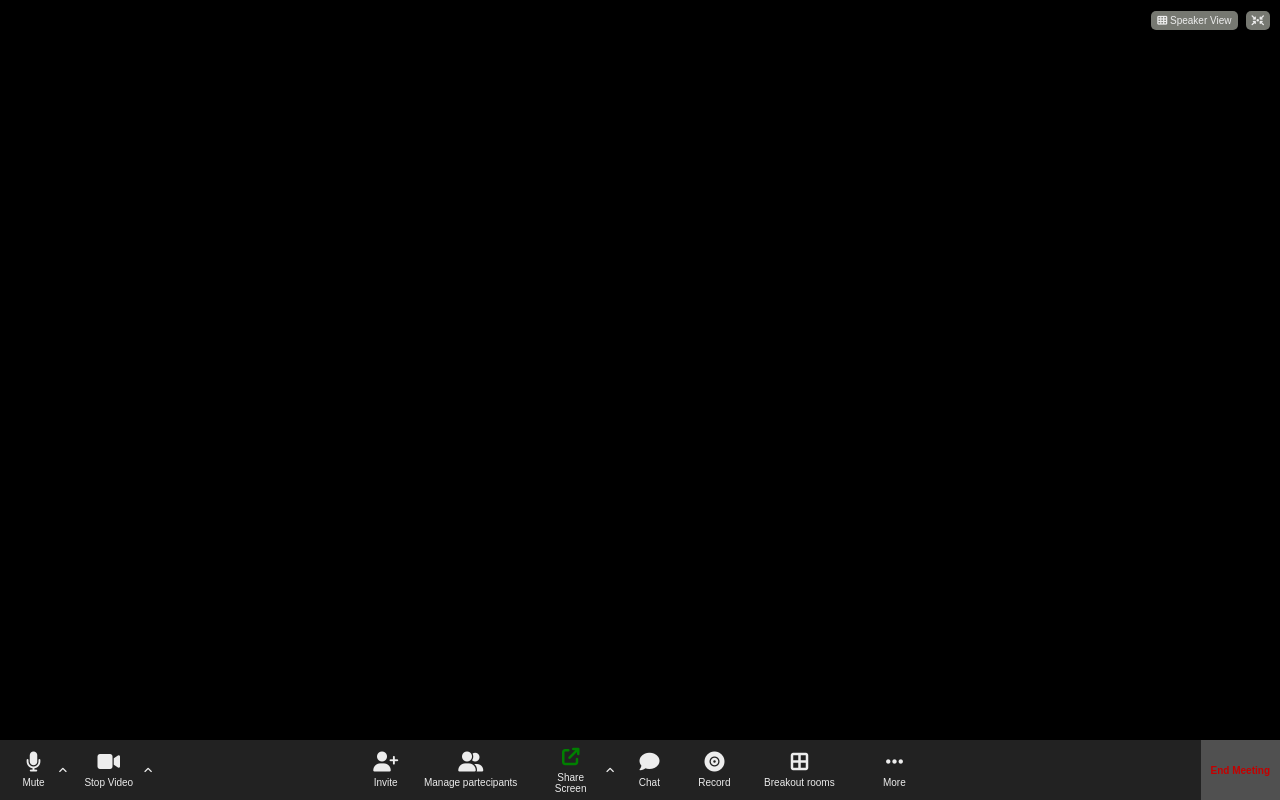
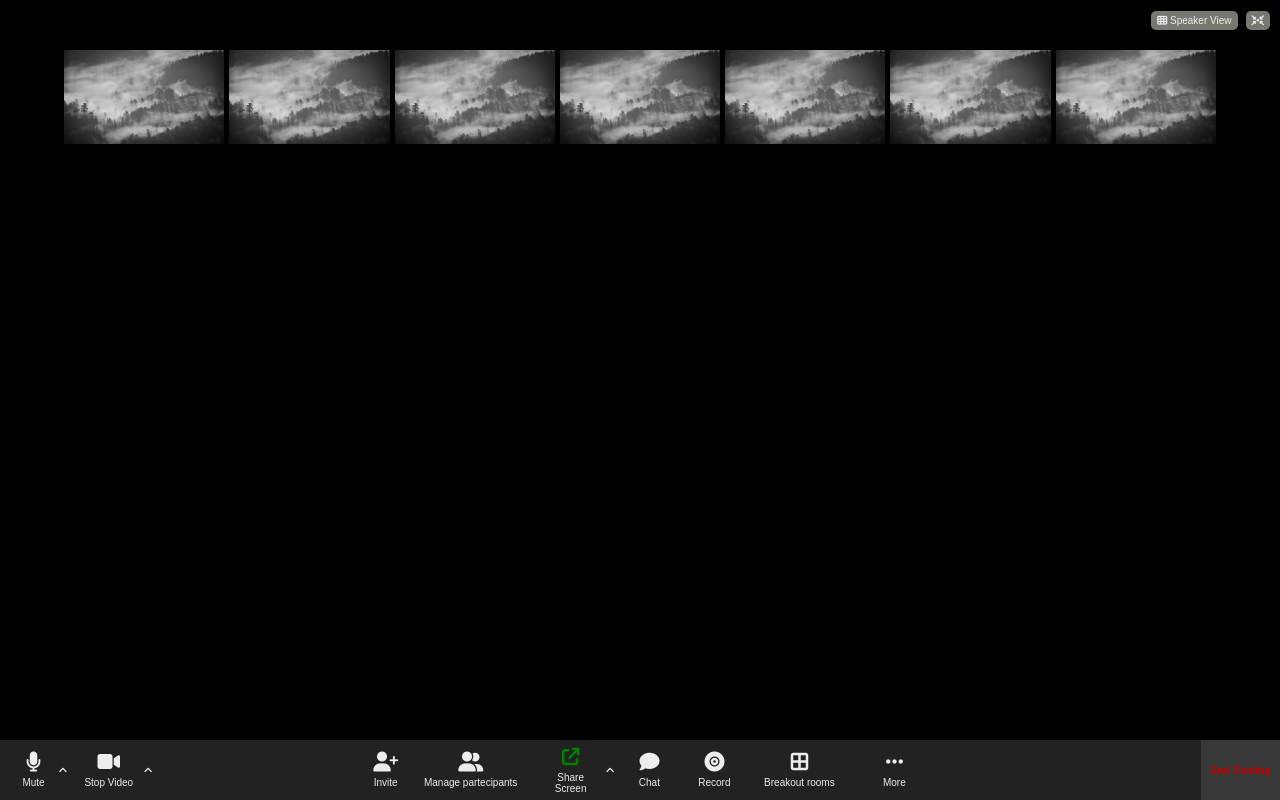
Before and after one commit to AlessandroGattuso/html-css-zoom, a plain HTML site: page index.html in a window 1280 px wide. Drawn offline with Linux system fonts and the light colour scheme.

Commit message:
first row done

```diff
--- a/css/style.css
+++ b/css/style.css
@@ -62,7 +62,41 @@ footer{
 
 /* Main*/
   main{
+    padding: 50px 0;
     height: calc(100vh - 60px);
+  }
+
+  main .container{
+    display: flex;
+    height: 100%;
+    row-gap: 10px;
+    width: 90%;
+    margin: 0 auto;
+  }
+
+  main .row{
+    column-gap: 5px;
+  }
+
+  main .col{
+    width: calc(100%/7);
+    height: auto;
+  }
+
+  .image-container{
+    position: relative;
+  }
+
+  main img{
+    width: 100%;
+  }
+
+  .guest-name{
+    padding: 3px 5px;
+    position: absolute;
+    bottom: 2px;
+    left: 0;
+    background-color: rgba(0, 0, 0, 0.4);
   }
 /*<----->*/
 
@@ -74,7 +108,6 @@ footer{
 
   footer .row{
     height: 100%;
-    display: flex;
     justify-content: space-between;
     align-items: center;
   }
@@ -131,7 +164,7 @@ footer{
 
   footer button{
     color: rgb(196, 0, 0);
-    background-color: rgb(80, 80, 80);
+    background-color: rgb(56, 56, 56);
     font-weight: 600;
     padding: 0 10px;
     border: none;
@@ -143,7 +176,7 @@ footer{
   }
 
   footer button:hover{
-    background-color: rgb(131, 131, 131);
+    background-color: rgb(104, 104, 104);
   }
 /*<----->*/
 
--- a/index.html
+++ b/index.html
@@ -27,7 +27,75 @@
     </div>
   </header>
   <!-- MAIN -->
-  <main></main>
+  <main>
+    <div class="container">
+      <div class="row">
+        <div class="col">
+          <div class="img-container">
+            <img src="./img/forest.jpeg" alt="Image not found">
+            <div class="guest-name">
+              <i class="fa-solid fa-microphone-slash"></i>
+              Pinco Pallo
+            </div>
+          </div>
+        </div>
+        <div class="col">
+          <div class="img-container">
+            <img src="./img/forest.jpeg" alt="Image not found">
+            <div class="guest-name">
+              <i class="fa-solid fa-microphone-slash"></i>
+              Pinco Pallo
+            </div>
+          </div>
+        </div>
+        <div class="col">
+          <div class="img-container">
+            <img src="./img/forest.jpeg" alt="Image not found">
+            <div class="guest-name">
+              <i class="fa-solid fa-microphone-slash"></i>
+              Pinco Pallo
+            </div>
+          </div>
+        </div>
+        <div class="col">
+          <div class="img-container">
+            <img src="./img/forest.jpeg" alt="Image not found">
+            <div class="guest-name">
+              <i class="fa-solid fa-microphone-slash"></i>
+              Pinco Pallo
+            </div>
+          </div>
+        </div>
+        <div class="col">
+          <div class="img-container">
+            <img src="./img/forest.jpeg" alt="Image not found">
+            <div class="guest-name">
+              <i class="fa-solid fa-microphone-slash"></i>
+              Pinco Pallo
+            </div>
+          </div>
+        </div>
+        <div class="col">
+          <div class="img-container">
+            <img src="./img/forest.jpeg" alt="Image not found">
+            <div class="guest-name">
+              <i class="fa-solid fa-microphone-slash"></i>
+              Pinco Pallo
+            </div>
+          </div>
+        </div>
+        <div class="col">
+          <div class="img-container">
+            <img src="./img/forest.jpeg" alt="Image not found">
+            <div class="guest-name">
+              <i class="fa-solid fa-microphone-slash"></i>
+              Pinco Pallo
+            </div>
+          </div>
+        </div>
+      </div>
+    </div>
+  </main>
   <!-- FOOTER -->
   <footer>
     <div class="row">
```
Also changed, not shown: img/forest.jpeg (added).
